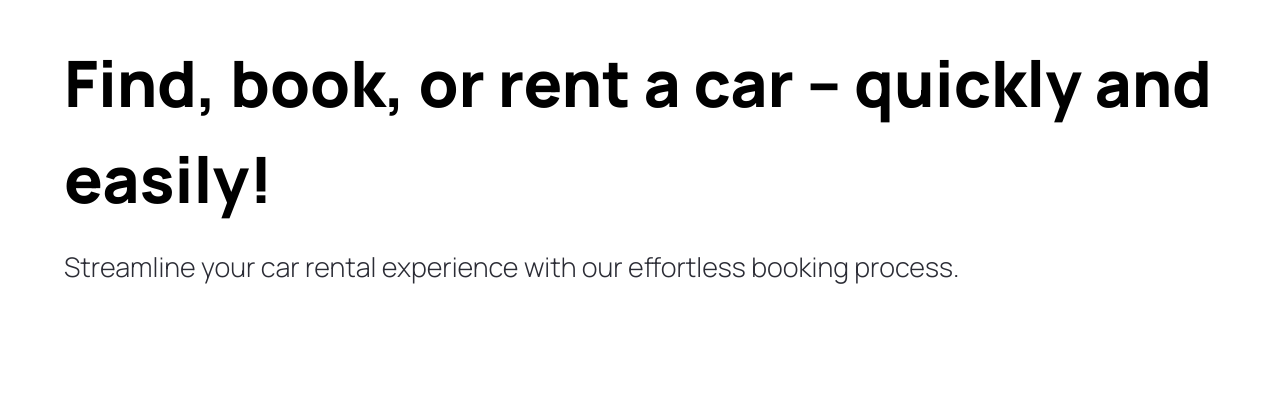
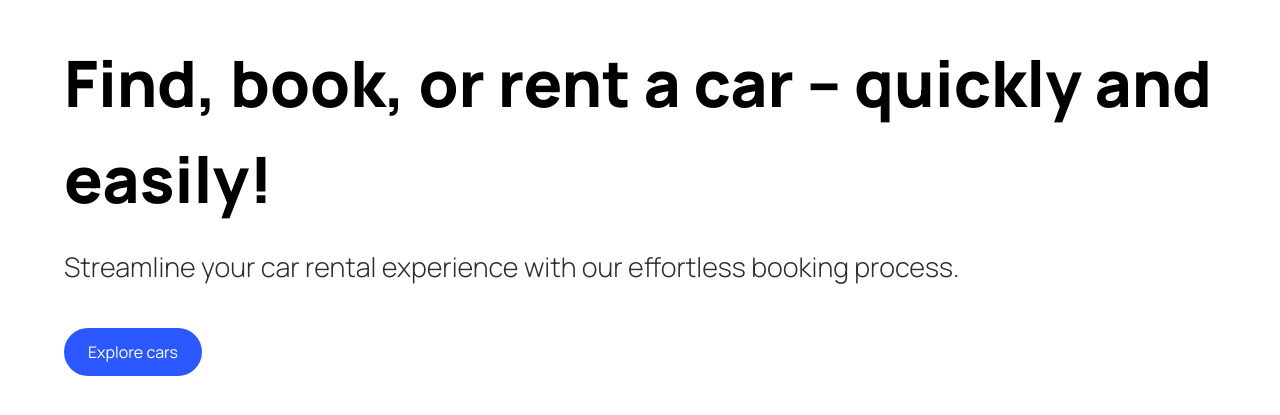
Before and after one commit to kostas39/Car-Hub, a Next.js app: page / in a window 1280 px wide. Shown: the part 109-524 px from the top of the page. Built offline with nearby package versions, Linux system fonts and the light colour scheme.

Commit message:
CustomButton

```diff
--- a/components/CustomButton.tsx
+++ b/components/CustomButton.tsx
@@ -1,15 +1,20 @@
 "use client";
 
+import { CustomButtonProps } from '@/types';
 import Image from 'next/image';
 
-const CustomButton = () => {
+const CustomButton = ({title, containerStyles, handleClick}: CustomButtonProps) => {
   return (
     <button
       disabled={false}
       type={"button"}
-      className={'custom-btn'}
-      onClick={() => {}}
+      className={`custom-btn ${containerStyles}`}
+      onClick={handleClick}
     >
+
+      <span className={`flex-1`}>
+        {title}
+      </span>
 
     </button>
   )
--- a/components/Hero.tsx
+++ b/components/Hero.tsx
@@ -1,7 +1,13 @@
+"use client";
+
 import Image from 'next/image';
 import CustomButton from './CustomButton';
 
 const Hero = () => {
+  const handleScroll = () => {
+
+  }
+
   return (
     <div className='hero'>
       <div className='flex-1 pt-36 padding-x'>
@@ -15,7 +21,11 @@ const Hero = () => {
           with our effortless booking process.
         </p>
 
-        <CustomButton />
+        <CustomButton
+          title="Explore cars"
+          containerStyles="bg-primary-blue text-white rounded-full mt-10"
+          handleClick={handleScroll}
+        />
       </div>
     </div>
   )
--- /dev/null
+++ b/types/index.ts
@@ -0,0 +1,8 @@
+import { MouseEventHandler } from "react";
+
+export interface CustomButtonProps {
+  title: string;
+  containerStyles?: string;
+  handleClick?:
+  MouseEventHandler<HTMLButtonElement>;
+}
```
